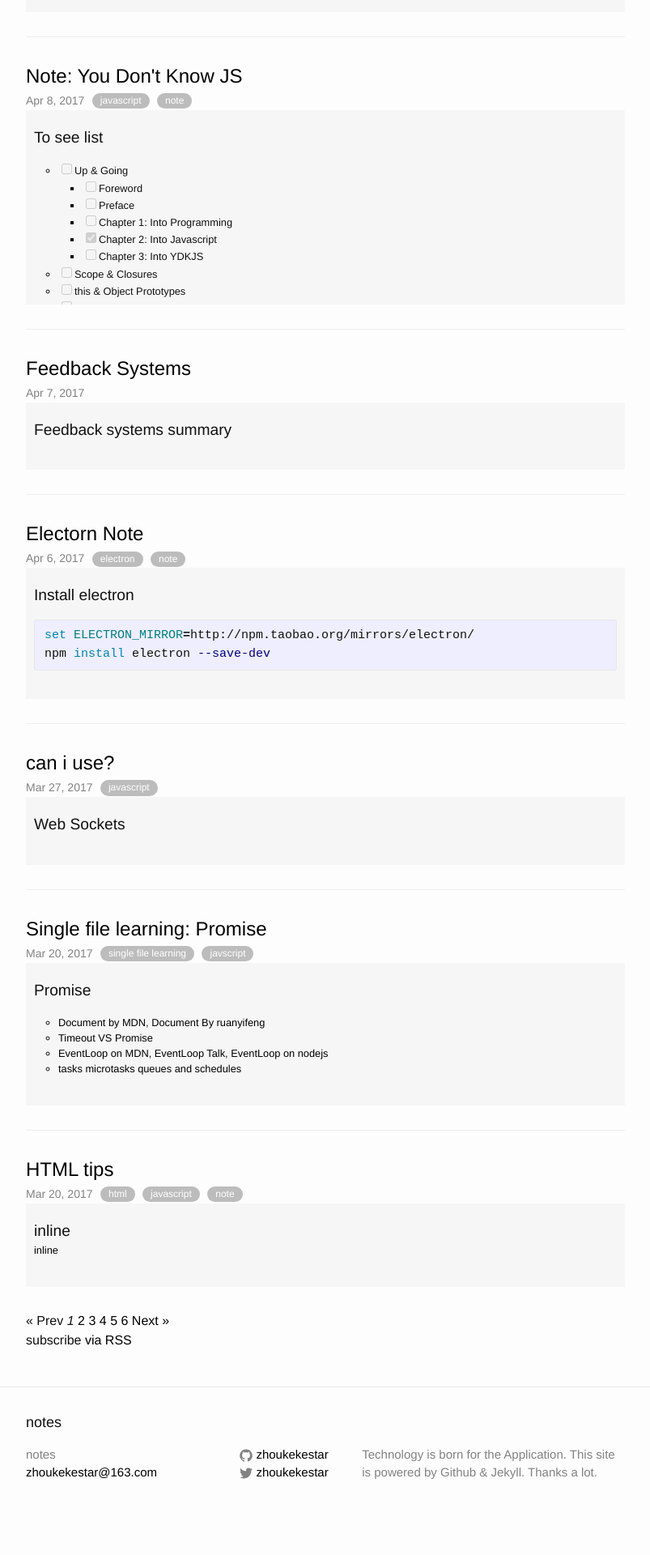
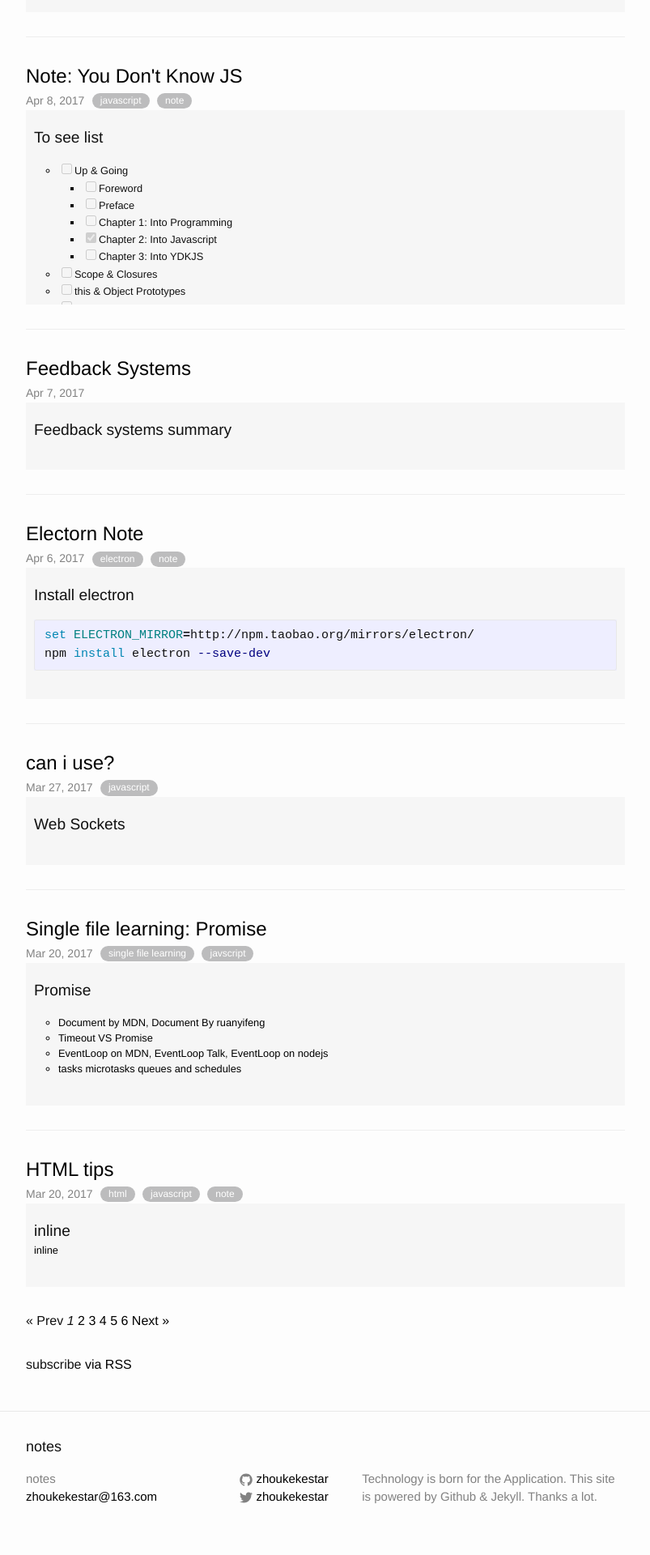
Before and after one commit to zhoukekestar/notes, a Jekyll site: the page built from index.html, in a window 1280 px wide. Shown: the part 1026-2946 px from the top of the page at 81% size, without its empty margins (238-1041 px from the left). Built offline with Jekyll 4.4.1, drawn with Linux system fonts in a browser that asks for light colours; the list of posts is cut into pages by our own code; before the commit the page ends 2916 px from its top, so only the background shows below that.

Commit message:
update paging

```diff
--- a/_config.yml
+++ b/_config.yml
@@ -25,7 +25,7 @@
 
 # paging
 paginate: 10
-paginate_path: "/notes/page:num/"
+paginate_path: "/page:num/"
 
 # Build settings
 markdown: kramdown
--- a/_layouts/post.html
+++ b/_layouts/post.html
@@ -29,7 +29,7 @@
   <div id="comments">
     <h2>Comments</h2>
     <div id="header">
-      Want to leave a comment? Visit <a href="https://github.com/zhoukekestar/blog/issues/{{page.commentIssueId}}"> this post's issue page on GitHub</a> (you'll need a GitHub account. What? Like you already don't have one? :).
+      Want to leave a comment? Visit <a href="https://github.com/zhoukekestar/notes/issues/{{page.commentIssueId}}"> this post's issue page on GitHub</a> (you'll need a GitHub account. What? Like you already don't have one? :).
     </div>
   </div>
   <script src='https://cdn.bootcss.com/es6-promise/4.1.0/es6-promise.auto.min.js'></script>
@@ -42,7 +42,7 @@
         data.forEach(function(item) {
           var cuser = item.user.login;
           var cuserlink = "https://www.github.com/" + item.user.login;
-          var clink = "https://github.com/zhoukekestar/blog/issues/{{page.commentIssueId}}#issuecomment-" + item.url.substring(item.url.lastIndexOf("/") + 1);
+          var clink = "https://github.com/zhoukekestar/notes/issues/{{page.commentIssueId}}#issuecomment-" + item.url.substring(item.url.lastIndexOf("/") + 1);
           var cbody = item.body_html;
           var cavatarlink = item.user.avatar_url;
           var cdate = new timeago().format(item.created_at);
@@ -59,7 +59,7 @@
         })
       }
 
-      fetch('https://api.github.com/repos/zhoukekestar/blog/issues/{{page.commentIssueId}}/comments', {
+      fetch('https://api.github.com/repos/zhoukekestar/notes/issues/{{page.commentIssueId}}/comments', {
         headers: {
           Accept: "application/vnd.github.full+json"
         }
--- a/css/main.scss
+++ b/css/main.scss
@@ -213,3 +213,8 @@
 div#comments #header a {
   text-decoration: underline;
 }
+
+/* paging */
+.pagination {
+  margin-bottom: 30px;
+}
```
